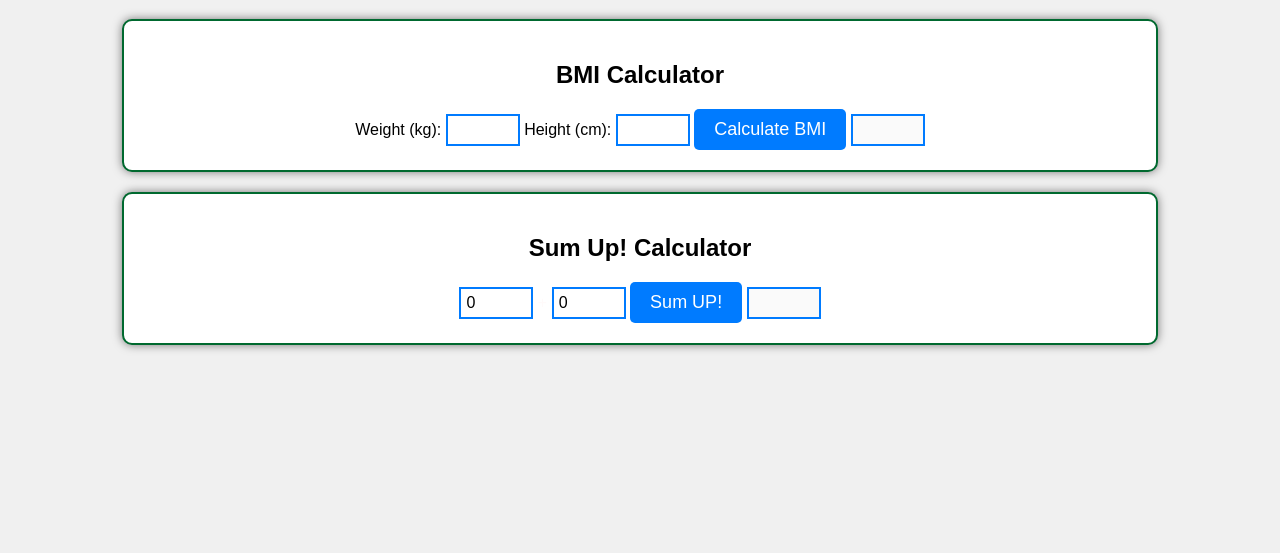
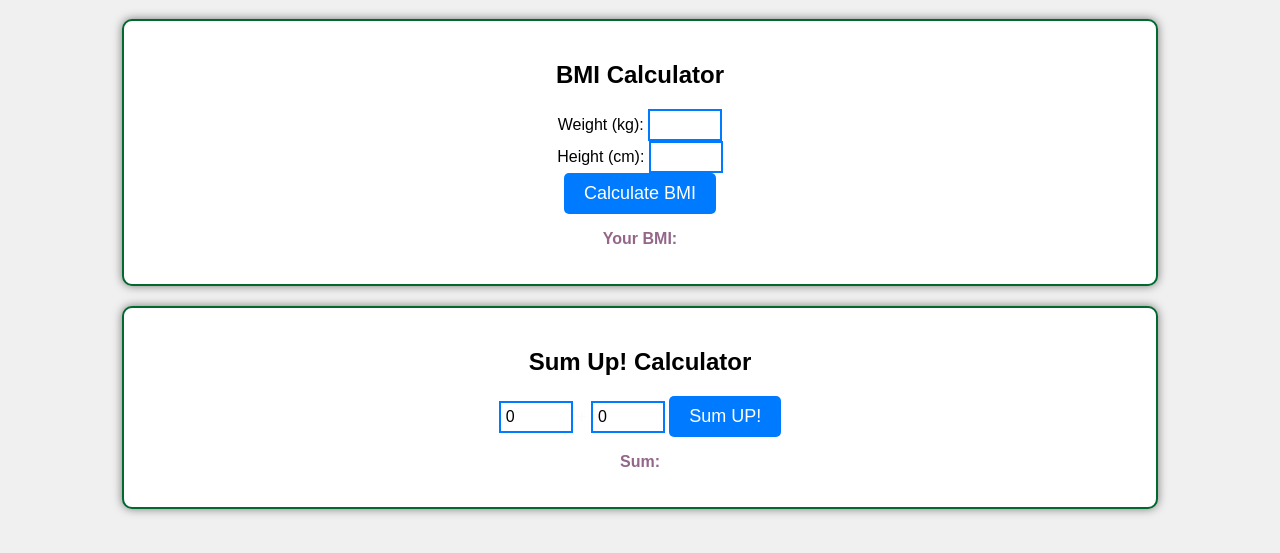
Before and after one commit to sunnybanger/bmitimer, a plain HTML site: page bmiCalculator.html in a window 1280 px wide. Shown: the part 61-614 px from the top of the page. Drawn offline with Linux system fonts and the light colour scheme.

Commit message:
Update bmiCalculator.html

```diff
--- a/bmiCalculator.html
+++ b/bmiCalculator.html
@@ -1,13 +1,11 @@
 <!DOCTYPE html>
 <html lang="en">
-
 <head>
     <meta charset="UTF-8">
     <meta name="viewport" content="width=device-width, initial-scale=1.0">
     <title>Health Calculators</title>
     <link rel="stylesheet" href="styles.css">
 </head>
-
 <body>
     <h1>Health Calculators</h1>
 
@@ -16,10 +14,13 @@
         <h2>BMI Calculator</h2>
         <label for="weight">Weight (kg):</label>
         <input type="number" id="weight" min="1" required>
+        <br>
         <label for="height">Height (cm):</label>
         <input type="number" id="height" min="1" required>
+        <br>
         <button id="calculateBMI">Calculate BMI</button>
-        <input type="text" id="bmiValue" disabled> <!-- Display BMI result -->
+        <br>
+        <p id="bmiValue">Your BMI: <span></span></p> <!-- Display BMI result -->
     </div>
 
     <!-- Sum Calculator -->
@@ -28,12 +29,10 @@
         <input type="number" id="numberone" value="0">
         <p style="display: inline; color:snow;"> + </p>
         <input type="number" id="numbertwo" value="0">
-        <button id="sumbtn" onclick="calculateSum()">Sum UP!</button>
-        <input type="text" id="sumValue" disabled> <!-- Display Sum result -->
+        <button id="sumbtn">Sum UP!</button>
+        <p id="sumValue">Sum: <span></span></p> <!-- Display Sum result -->
     </div>
 
-    <script src="bmiCalculator.js" type="text/javascript"></script>
-    <script src="sumCalculator.js" type="text/javascript"></script>
+    <script src="script.js" type="text/javascript"></script>
 </body>
-
 </html>
```
